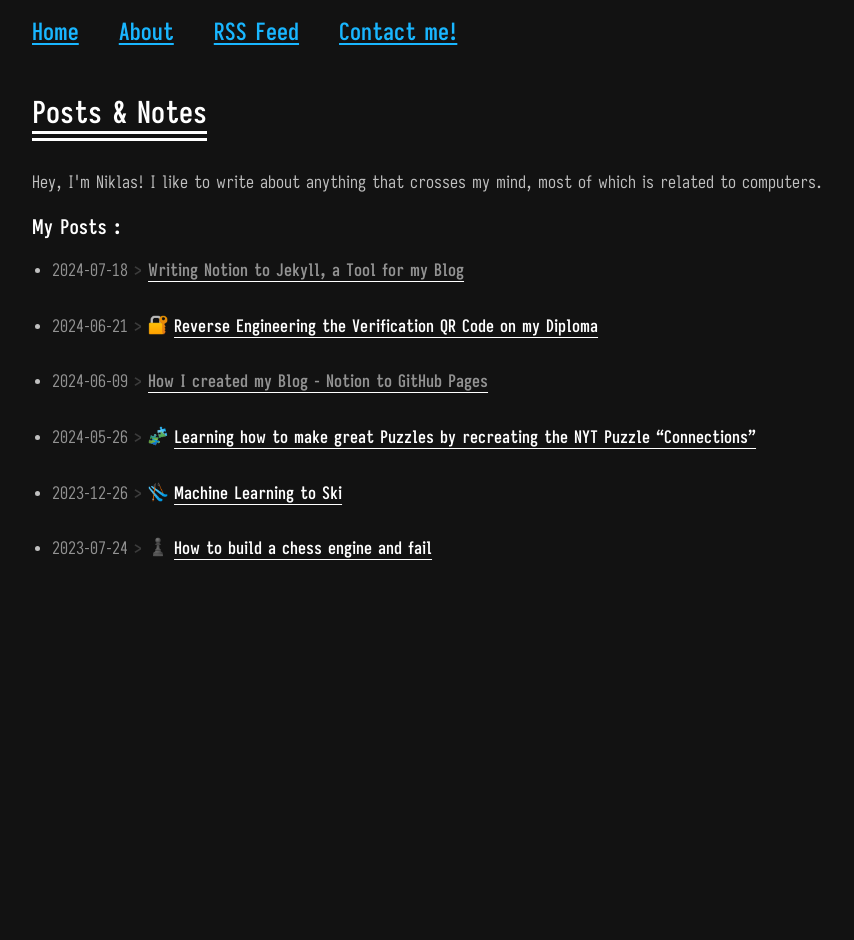
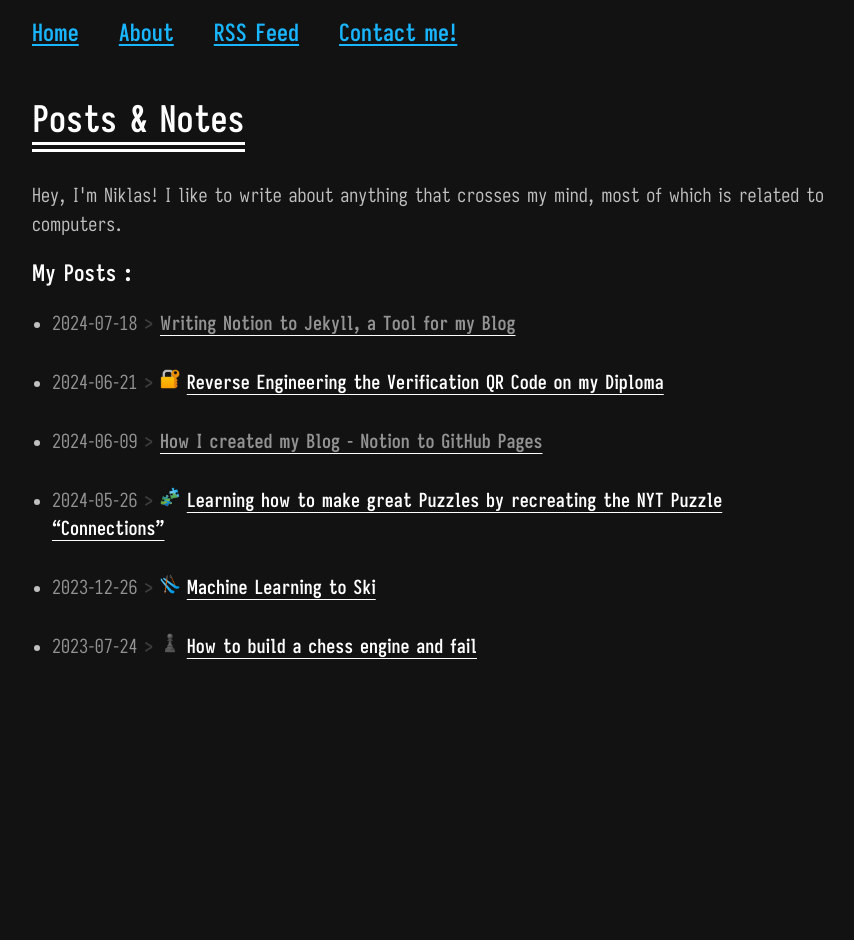
Before and after one commit to obrhubr/obrhubr.github.io, a Jekyll site: the page built from index.html, in a window 1280 px wide. Shown: the whole page, without its empty margins (208-1062 px from the left). Built offline with Jekyll 4.4.1, drawn with Linux system fonts in a browser that asks for light colours.

Commit message:
change font size

```diff
--- a/_includes/styles/index.css
+++ b/_includes/styles/index.css
@@ -57,7 +57,7 @@ body {
     background-color: var(--main-bg-color);
     color: var(--main-text-color);
 
-    font-size: 16px;
+    font-size: 18px;
     font-weight: 400;
 
     line-height: 1.6em;
--- a/_includes/styles/title.css
+++ b/_includes/styles/title.css
@@ -12,7 +12,7 @@
 
     line-height: normal;
 
-    font-size: 28px;
+    font-size: 34px;
     font-weight: 700;
 
     border-bottom: 10px double var(--title-text-color);
```
